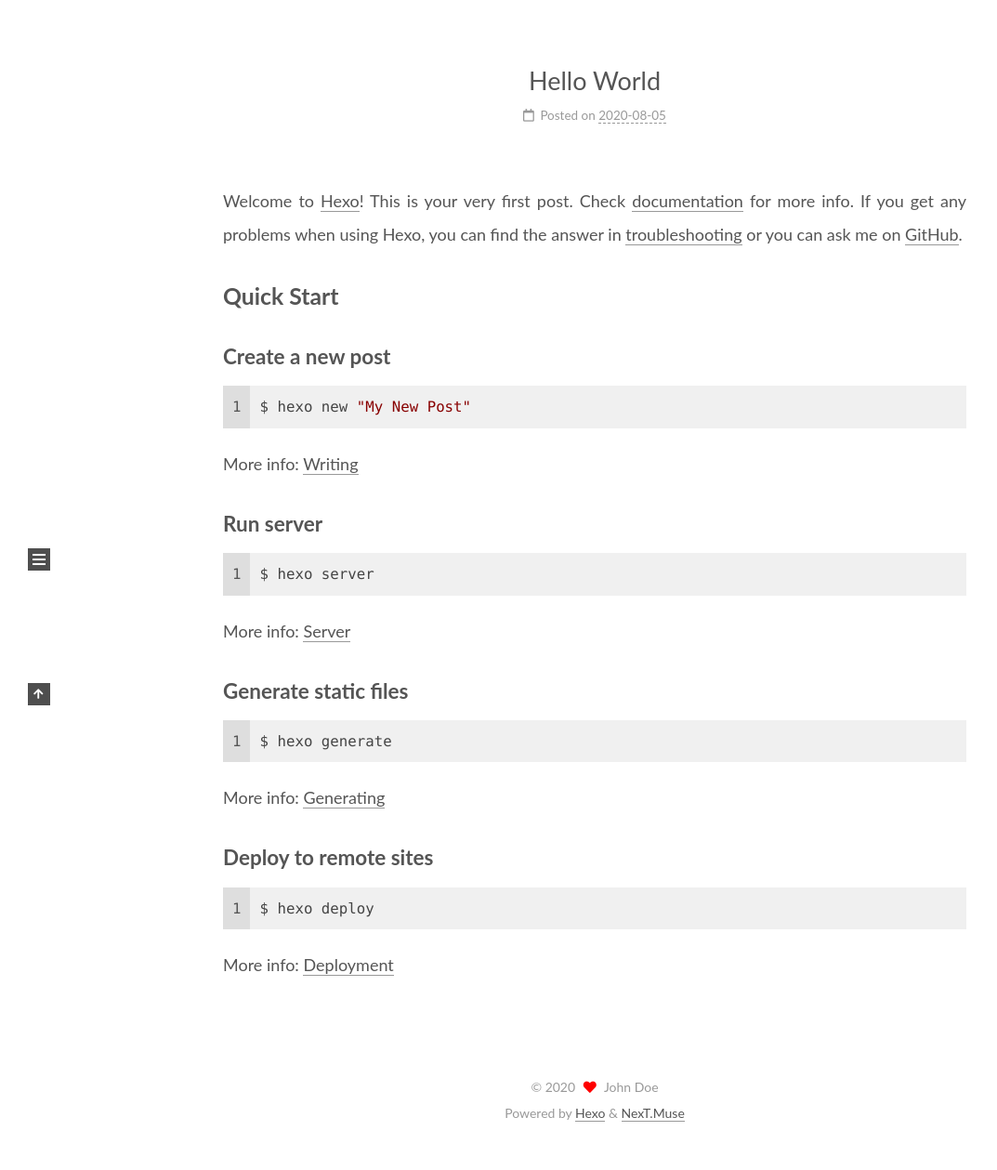
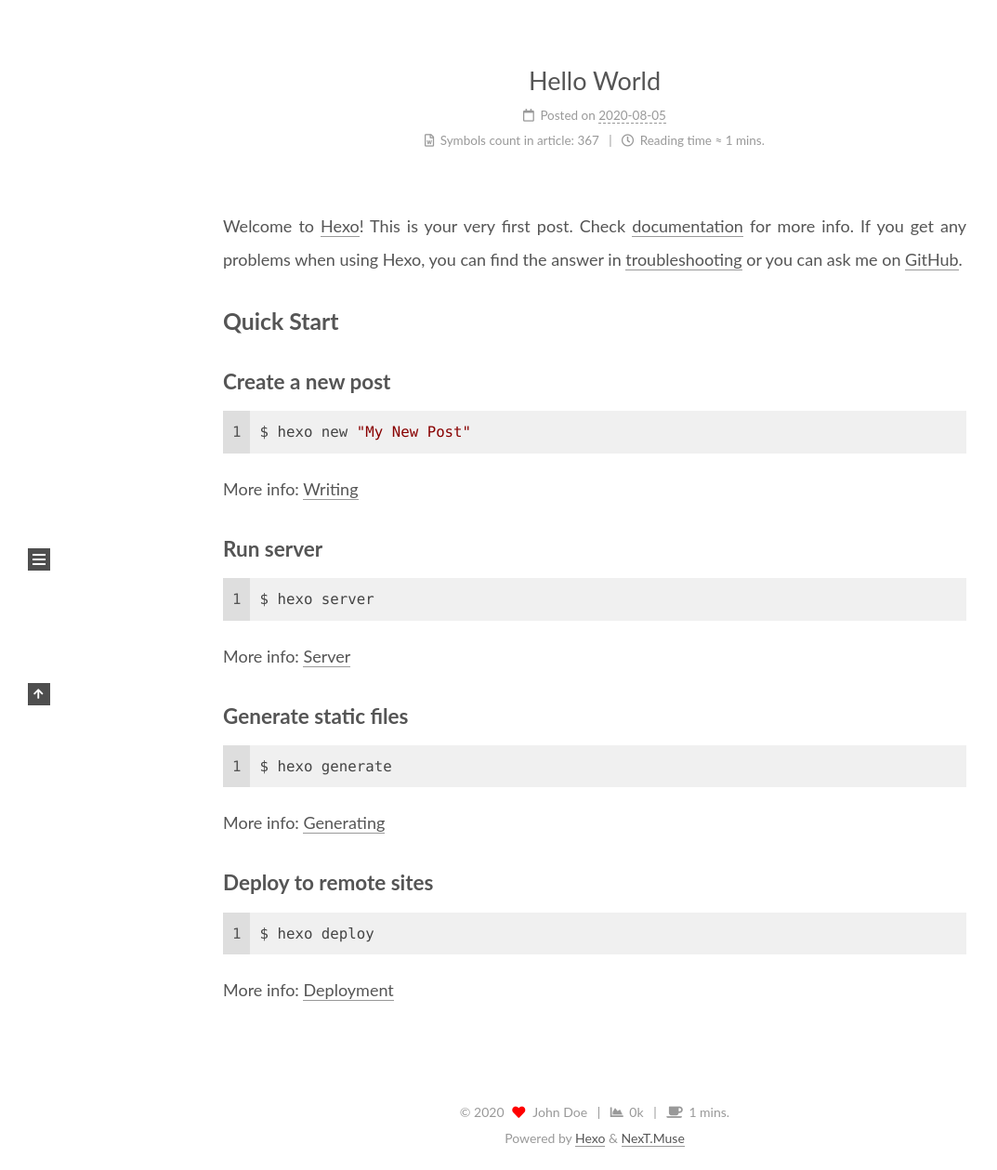
Before and after one commit to Jasmine1231/jasmine1231.GitHub.io, a plain HTML site: page 2020/08/05/hello-world/index.html in a window 1280 px wide. Shown: the part 141-1400 px from the top of the page at 93% size, without its empty margins (0-1073 px from the left). Before the commit the page ends 1373 px from the top, so only its background shows below. Drawn offline with Linux system fonts and the light colour scheme.

Commit message:
Site updated: 2020-08-05 22:14:16

```diff
--- a/2020/08/05/hello-world/index.html
+++ b/2020/08/05/hello-world/index.html
@@ -227,7 +227,21 @@
               <time title="Created: 2020-08-05 21:00:42" itemprop="dateCreated datePublished" datetime="2020-08-05T21:00:42-04:00">2020-08-05</time>
             </span>
 
-
+          <br>
+            <span class="post-meta-item" title="Symbols count in article">
+              <span class="post-meta-item-icon">
+                <i class="far fa-file-word"></i>
+              </span>
+                <span class="post-meta-item-text">Symbols count in article: </span>
+              <span>367</span>
+            </span>
+            <span class="post-meta-item" title="Reading time">
+              <span class="post-meta-item-icon">
+                <i class="far fa-clock"></i>
+              </span>
+                <span class="post-meta-item-text">Reading time &asymp;</span>
+              <span>1 mins.</span>
+            </span>
 
         </div>
       </header>
@@ -313,6 +327,16 @@
     <i class="fa fa-heart"></i>
   </span>
   <span class="author" itemprop="copyrightHolder">John Doe</span>
+    <span class="post-meta-divider">|</span>
+    <span class="post-meta-item-icon">
+      <i class="fa fa-chart-area"></i>
+    </span>
+    <span title="Symbols count total">0k</span>
+    <span class="post-meta-divider">|</span>
+    <span class="post-meta-item-icon">
+      <i class="fa fa-coffee"></i>
+    </span>
+    <span title="Reading time total">1 mins.</span>
 </div>
   <div class="powered-by">Powered by <a href="https://hexo.io/" class="theme-link" rel="noopener" target="_blank">Hexo</a> & <a href="https://theme-next.js.org/muse/" class="theme-link" rel="noopener" target="_blank">NexT.Muse</a>
   </div>
--- a/css/main.css
+++ b/css/main.css
@@ -2595,7 +2595,7 @@ ul.breadcrumb li + li:last-child {
 }
 .links-of-author a::before,
 .links-of-author span.exturl::before {
-  background: #ff36ff;
+  background: #a33e67;
   display: inline-block;
   margin-right: 3px;
   transform: translateY(-2px);
```
Also changed, not shown: archives/2020/08/index.html (+10 -0 lines), archives/2020/index.html (+10 -0 lines), archives/index.html (+10 -0 lines), index.html (+25 -1 lines).
